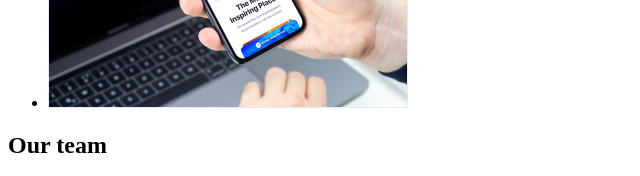
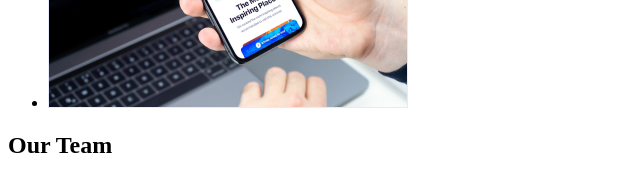
Before and after one commit to MykhailoTarasov/goit-markup-hw-01, a plain HTML site: page index.html in a window 1280 px wide. Shown: the part 1460-1636 px from the top of the page, 0-640 px from the left. Drawn offline with Linux system fonts and the light colour scheme.

Commit message:
Update index.html

```diff
--- a/index.html
+++ b/index.html
@@ -90,7 +90,7 @@
       <!-- section4 -->
 
       <section>
-        <h2>Our team</h2>
+        <h2>Our Team</h2>
         <ul>
           <li>
             <img src="./images/photo1.jpg" alt="photo of a man" width="264" >
```
